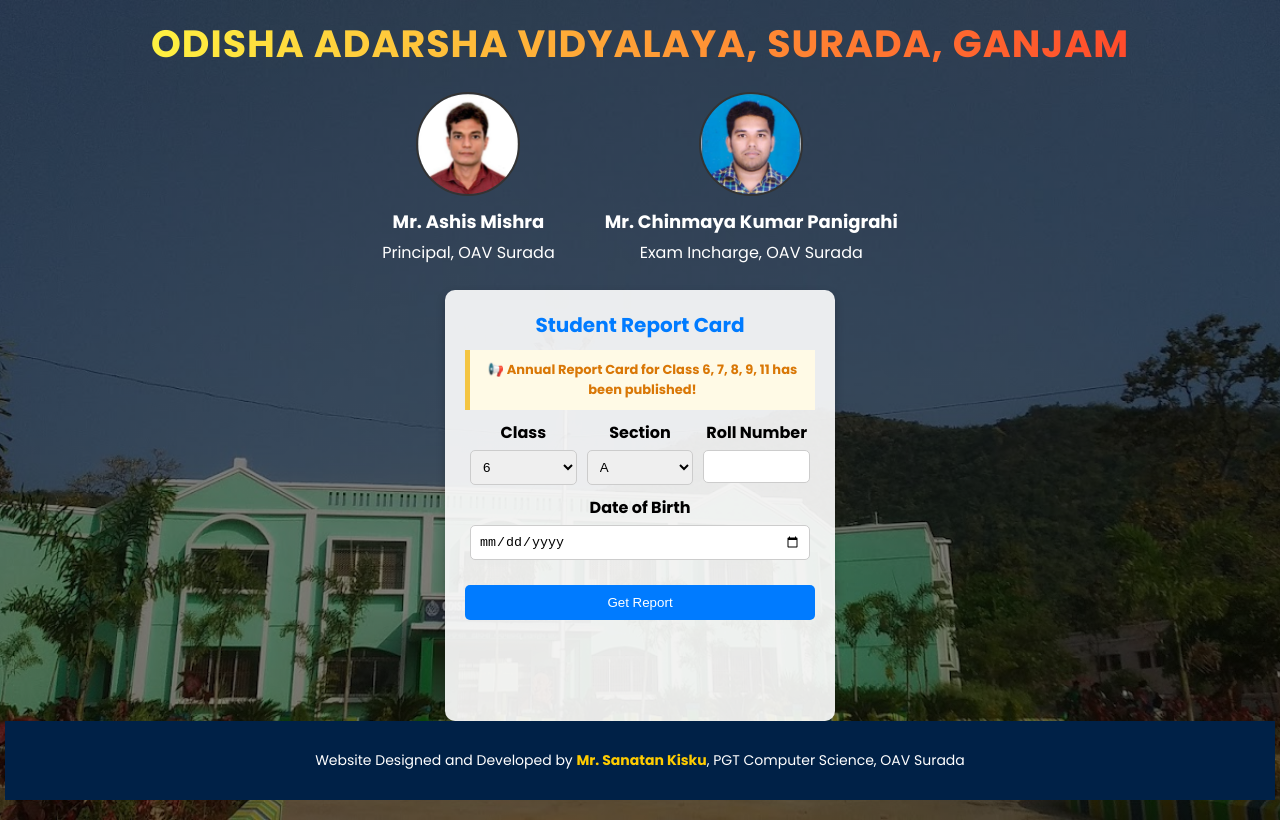
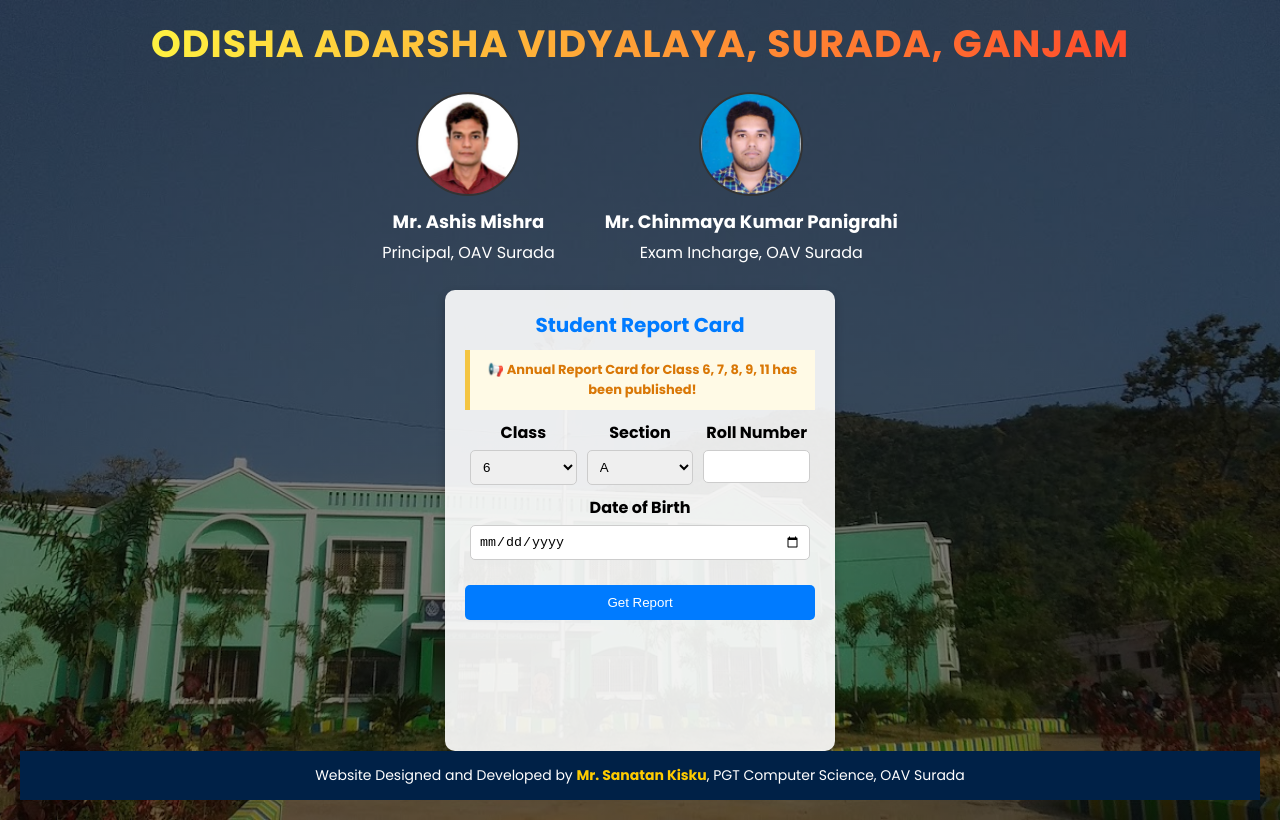
Before and after one commit to Sanatan-kisku/student-report-frontend, a React (Create React App) app: page / in a window 1280 px wide. Built offline with nearby package versions, Linux system fonts and the light colour scheme.

Commit message:
fixing footer position

```diff
--- a/src/styles/GetReport.css
+++ b/src/styles/GetReport.css
@@ -2,6 +2,12 @@
 
 body {
   font-family: 'Poppins', sans-serif; /* Change to your chosen font */
+}
+
+body, html {
+  margin: 0;
+  padding: 0;
+  height: 100%;
 }
 
 .get-report-container {
@@ -167,9 +173,11 @@ select, input {
   background: #002147; /* A dark blue shade */
   color: white;
   text-align: center;
-  padding: 15px;
+  padding: 0px;
   font-size: 14px;
   position: relative; /* Adjust if needed */
+  bottom: 0;
+  left: 0;
   width: 100%;
 }
 
```
